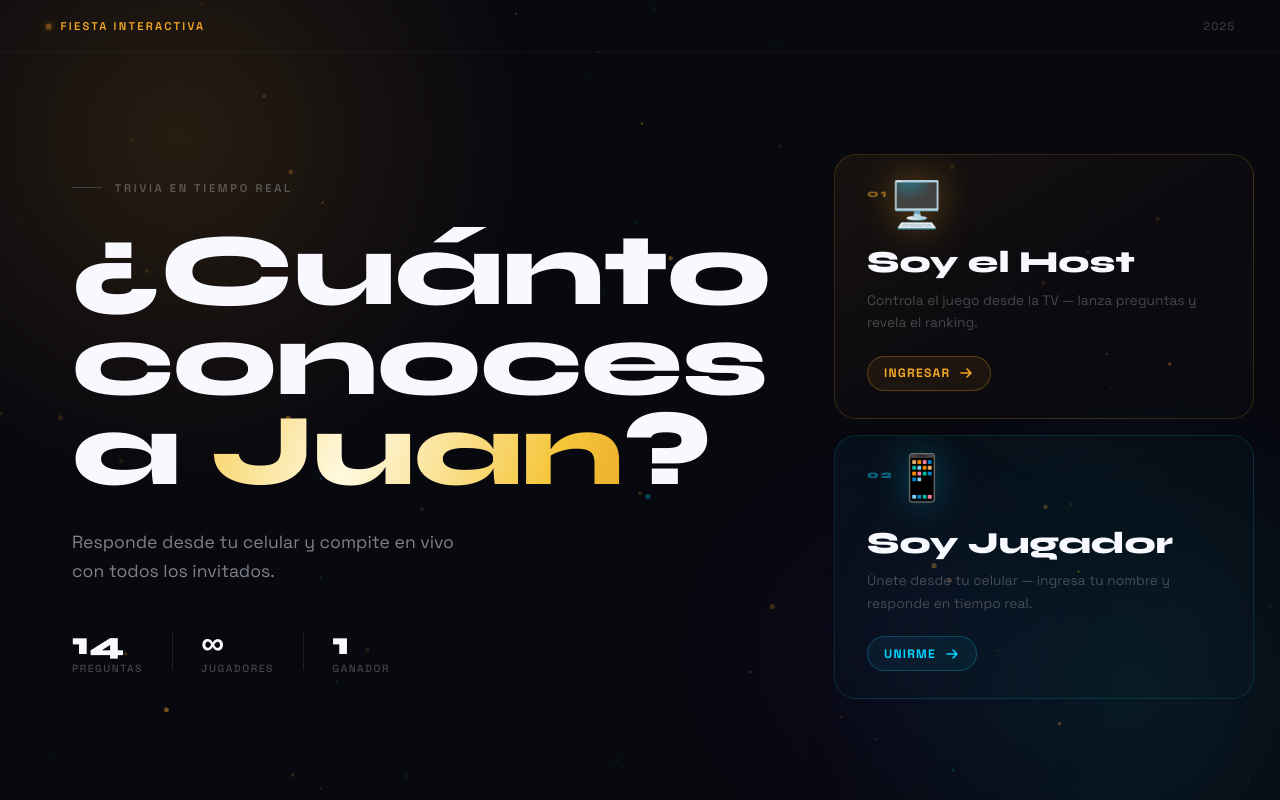
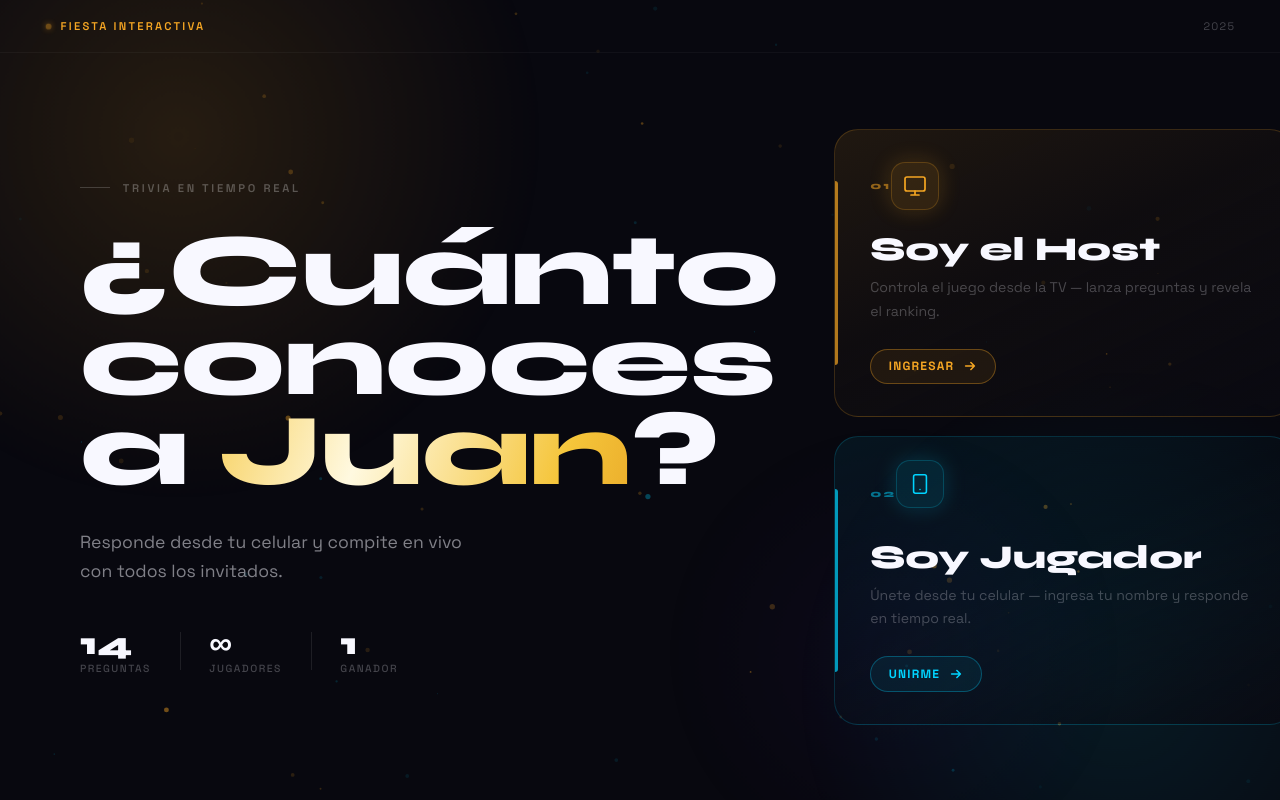
Before and after one commit to Juansalgadov/trivia-cumple, a Next.js app: page / in a window 1280 px wide. Built offline with nearby package versions, Linux system fonts and the light colour scheme.

Commit message:
feat: replace emoji with SVG icons and adjust layout styles
Co-authored-by: Juan Salgado Vargas <281256776+Juansalgadov@users.noreply.github.com>

```diff
--- a/src/app/page.js
+++ b/src/app/page.js
@@ -169,7 +169,13 @@ export default function GatewayPage() {
               <div className={styles.cardGlowFill} aria-hidden="true" />
               <div className={styles.cardTop}>
                 <span className={styles.cardNum}>01</span>
-                <span className={styles.cardEmoji} aria-hidden="true">🖥️</span>
+                <div className={styles.cardIconWrap} aria-hidden="true">
+                  {/* Monitor / TV icon */}
+                  <svg width="24" height="24" viewBox="0 0 24 24" fill="none" stroke="currentColor" strokeWidth="1.7" strokeLinecap="round" strokeLinejoin="round">
+                    <rect x="2" y="3" width="20" height="14" rx="2"/>
+                    <path d="M8 21h8M12 17v4"/>
+                  </svg>
+                </div>
               </div>
               <h2 className={styles.cardTitle}>Soy el Host</h2>
               <p className={styles.cardDesc}>
@@ -177,8 +183,8 @@ export default function GatewayPage() {
               </p>
               <div className={styles.cardCta}>
                 <span>Ingresar</span>
-                <svg width="16" height="16" viewBox="0 0 16 16" fill="none" aria-hidden="true">
-                  <path d="M3 8h10M9 4l4 4-4 4" stroke="currentColor" strokeWidth="1.6" strokeLinecap="round" strokeLinejoin="round"/>
+                <svg width="14" height="14" viewBox="0 0 16 16" fill="none" aria-hidden="true">
+                  <path d="M3 8h10M9 4l4 4-4 4" stroke="currentColor" strokeWidth="1.8" strokeLinecap="round" strokeLinejoin="round"/>
                 </svg>
               </div>
             </button>
@@ -191,16 +197,22 @@ export default function GatewayPage() {
               <div className={styles.cardGlowFill} aria-hidden="true" />
               <div className={styles.cardTop}>
                 <span className={styles.cardNum}>02</span>
-                <span className={styles.cardEmoji} aria-hidden="true">📱</span>
+                <div className={styles.cardIconWrap} aria-hidden="true">
+                  {/* Smartphone icon */}
+                  <svg width="22" height="22" viewBox="0 0 24 24" fill="none" stroke="currentColor" strokeWidth="1.7" strokeLinecap="round" strokeLinejoin="round">
+                    <rect x="5" y="2" width="14" height="20" rx="2"/>
+                    <path d="M12 18h.01"/>
+                  </svg>
+                </div>
               </div>
               <h2 className={styles.cardTitle}>Soy Jugador</h2>
               <p className={styles.cardDesc}>
-                {`Únete desde tu celular — ingresa tu nombre y responde en tiempo real.`}
+                {'Únete desde tu celular — ingresa tu nombre y responde en tiempo real.'}
               </p>
               <div className={styles.cardCta}>
                 <span>Unirme</span>
-                <svg width="16" height="16" viewBox="0 0 16 16" fill="none" aria-hidden="true">
-                  <path d="M3 8h10M9 4l4 4-4 4" stroke="currentColor" strokeWidth="1.6" strokeLinecap="round" strokeLinejoin="round"/>
+                <svg width="14" height="14" viewBox="0 0 16 16" fill="none" aria-hidden="true">
+                  <path d="M3 8h10M9 4l4 4-4 4" stroke="currentColor" strokeWidth="1.8" strokeLinecap="round" strokeLinejoin="round"/>
                 </svg>
               </div>
             </button>
--- a/src/app/page.module.css
+++ b/src/app/page.module.css
@@ -109,13 +109,14 @@
   z-index: 10;
   flex: 1;
   display: grid;
-  grid-template-columns: 1fr 420px;
-  gap: 4rem;
+  grid-template-columns: 1fr 460px;
+  gap: 3.5rem;
   align-items: center;
-  padding: 3rem 3.5rem 3rem 4.5rem;
-  max-width: 1280px;
+  padding: 2rem 4rem 2rem 5rem;
+  max-width: 1380px;
   width: 100%;
   margin: 0 auto;
+  min-height: calc(100dvh - 60px);
 }
 
 /* ── Hero col ── */
@@ -231,7 +232,7 @@
 .rolesCol {
   display: flex;
   flex-direction: column;
-  gap: 1rem;
+  gap: 1.2rem;
   animation: fadeInRight 0.75s 0.1s cubic-bezier(.16,1,.3,1) both;
 }
 
@@ -240,19 +241,36 @@
   position: relative;
   display: flex;
   flex-direction: column;
-  padding: 1.8rem 2rem 1.7rem;
-  border-radius: 22px;
-  border: 1px solid rgba(255,255,255,0.06);
+  padding: 2rem 2.2rem 2rem;
+  border-radius: 24px;
+  border: 1px solid rgba(255,255,255,0.07);
   cursor: pointer;
   overflow: hidden;
   text-align: left;
   transition:
-    transform 0.3s cubic-bezier(.34,1.4,.64,1),
-    box-shadow 0.3s ease,
-    border-color 0.3s ease;
+    transform 0.32s cubic-bezier(.34,1.4,.64,1),
+    box-shadow 0.32s ease,
+    border-color 0.32s ease;
   -webkit-tap-highlight-color: transparent;
-  min-height: 210px;
-  backdrop-filter: blur(6px);
+  backdrop-filter: blur(8px);
+}
+
+/* Barra de acento izquierda */
+.roleCard::before {
+  content: '';
+  position: absolute;
+  left: 0;
+  top: 18%;
+  bottom: 18%;
+  width: 3px;
+  border-radius: 0 3px 3px 0;
+  transition: top 0.3s ease, bottom 0.3s ease, opacity 0.3s ease;
+  opacity: 0.7;
+}
+.roleCard:hover::before {
+  top: 8%;
+  bottom: 8%;
+  opacity: 1;
 }
 
 /* Glow interior */
@@ -265,128 +283,167 @@
   border-radius: inherit;
 }
 
+/* Glow top-edge highlight */
+.roleCard::after {
+  content: '';
+  position: absolute;
+  top: 0;
+  left: 18%;
+  right: 18%;
+  height: 1px;
+  opacity: 0;
+  transition: opacity 0.3s ease, left 0.3s ease, right 0.3s ease;
+  border-radius: 1px;
+}
+.roleCard:hover::after {
+  opacity: 1;
+  left: 8%;
+  right: 8%;
+}
+
 /* ── Host card ── */
 .hostCard {
-  background: linear-gradient(148deg,
-    rgba(245,166,35,0.07) 0%,
-    rgba(245,166,35,0.02) 50%,
-    rgba(255,255,255,0.01) 100%
+  background: linear-gradient(155deg,
+    rgba(245,166,35,0.1) 0%,
+    rgba(245,166,35,0.03) 45%,
+    rgba(10,10,18,0.8) 100%
   );
-  border-color: rgba(245,166,35,0.18);
+  border-color: rgba(245,166,35,0.2);
 }
+.hostCard::before { background: var(--color-gold); }
+.hostCard::after  { background: linear-gradient(90deg, transparent, rgba(245,166,35,0.6), transparent); }
 .hostCard .cardGlowFill {
-  background: radial-gradient(ellipse 100% 80% at 10% 120%, rgba(245,166,35,0.22) 0%, transparent 55%);
+  background: radial-gradient(ellipse 120% 90% at 0% 110%, rgba(245,166,35,0.2) 0%, transparent 55%);
 }
 .hostCard:hover {
-  transform: translateY(-7px) scale(1.012);
+  transform: translateY(-8px) scale(1.015);
   box-shadow:
-    0 28px 70px rgba(245,166,35,0.24),
-    0 6px 20px rgba(0,0,0,0.55),
-    inset 0 1px 0 rgba(245,166,35,0.25);
-  border-color: rgba(245,166,35,0.5);
+    0 32px 80px rgba(245,166,35,0.28),
+    0 8px 24px rgba(0,0,0,0.6),
+    inset 0 1px 0 rgba(245,166,35,0.18);
+  border-color: rgba(245,166,35,0.55);
 }
 .hostCard:hover .cardGlowFill { opacity: 1; }
 
 /* ── Join card ── */
 .joinCard {
-  background: linear-gradient(148deg,
-    rgba(0,212,255,0.05) 0%,
-    rgba(0,212,255,0.02) 50%,
-    rgba(255,255,255,0.01) 100%
+  background: linear-gradient(155deg,
+    rgba(0,212,255,0.07) 0%,
+    rgba(0,212,255,0.02) 45%,
+    rgba(10,10,18,0.8) 100%
   );
-  border-color: rgba(0,212,255,0.14);
+  border-color: rgba(0,212,255,0.18);
 }
+.joinCard::before { background: var(--color-cyan); }
+.joinCard::after  { background: linear-gradient(90deg, transparent, rgba(0,212,255,0.55), transparent); }
 .joinCard .cardGlowFill {
-  background: radial-gradient(ellipse 100% 80% at 90% 120%, rgba(0,212,255,0.18) 0%, transparent 55%);
+  background: radial-gradient(ellipse 120% 90% at 100% 110%, rgba(0,212,255,0.18) 0%, transparent 55%);
 }
 .joinCard:hover {
-  transform: translateY(-7px) scale(1.012);
+  transform: translateY(-8px) scale(1.015);
   box-shadow:
-    0 28px 70px rgba(0,212,255,0.2),
-    0 6px 20px rgba(0,0,0,0.55),
-    inset 0 1px 0 rgba(0,212,255,0.22);
-  border-color: rgba(0,212,255,0.42);
+    0 32px 80px rgba(0,212,255,0.22),
+    0 8px 24px rgba(0,0,0,0.6),
+    inset 0 1px 0 rgba(0,212,255,0.18);
+  border-color: rgba(0,212,255,0.48);
 }
 .joinCard:hover .cardGlowFill { opacity: 1; }
 
-.roleCard:active { transform: translateY(0) scale(0.978); }
+.roleCard:active { transform: translateY(0) scale(0.975); }
 
 /* Card interior */
 .cardTop {
   display: flex;
-  align-items: flex-start;
+  align-items: center;
   justify-content: space-between;
-  margin-bottom: 1.1rem;
+  margin-bottom: 1.4rem;
 }
 .cardNum {
   font-family: 'Syne', sans-serif;
-  font-size: 0.68rem;
+  font-size: 0.65rem;
   font-weight: 800;
-  letter-spacing: 0.2em;
+  letter-spacing: 0.22em;
   text-transform: uppercase;
-  padding-top: 0.2rem;
 }
-.hostCard .cardNum { color: rgba(245,166,35,0.5); }
-.joinCard  .cardNum { color: rgba(0,212,255,0.45); }
+.hostCard .cardNum { color: rgba(245,166,35,0.55); }
+.joinCard  .cardNum { color: rgba(0,212,255,0.5); }
 
-.cardEmoji {
-  font-size: 2.8rem;
-  line-height: 1;
-  animation: float 5s ease-in-out infinite;
+/* SVG icon wraper */
+.cardIconWrap {
+  width: 48px;
+  height: 48px;
+  border-radius: 14px;
+  display: flex;
+  align-items: center;
+  justify-content: center;
+  animation: float 5.5s ease-in-out infinite;
+  flex-shrink: 0;
 }
-.hostCard .cardEmoji {
-  filter: drop-shadow(0 0 18px rgba(245,166,35,0.38));
+.hostCard .cardIconWrap {
+  background: rgba(245,166,35,0.12);
+  border: 1px solid rgba(245,166,35,0.22);
+  box-shadow: 0 0 22px rgba(245,166,35,0.2);
   animation-delay: 0s;
 }
-.joinCard .cardEmoji {
-  filter: drop-shadow(0 0 18px rgba(0,212,255,0.3));
-  animation-delay: -2.5s;
+.joinCard .cardIconWrap {
+  background: rgba(0,212,255,0.1);
+  border: 1px solid rgba(0,212,255,0.2);
+  box-shadow: 0 0 22px rgba(0,212,255,0.18);
+  animation-delay: -2.8s;
 }
+.hostCard .cardIconWrap svg { color: var(--color-gold); }
+.joinCard  .cardIconWrap svg { color: var(--color-cyan); }
 
 .cardTitle {
   font-family: 'Syne', sans-serif;
-  font-size: clamp(1.55rem, 2.4vw, 2.1rem);
+  font-size: clamp(1.6rem, 2.6vw, 2.2rem);
   font-weight: 800;
-  line-height: 1.1;
+  line-height: 1.05;
   color: var(--color-text);
-  margin: 0 0 0.55rem;
+  margin: 0 0 0.6rem;
 }
 
 .cardDesc {
   font-family: 'Space Grotesk', sans-serif;
-  font-size: 0.86rem;
+  font-size: 0.88rem;
   color: var(--color-text-faint);
-  line-height: 1.62;
-  margin: 0 0 1.4rem;
+  line-height: 1.65;
+  margin: 0 0 1.6rem;
   flex: 1;
 }
 
 .cardCta {
   display: inline-flex;
   align-items: center;
-  gap: 0.5rem;
+  gap: 0.55rem;
   font-family: 'Space Grotesk', sans-serif;
-  font-size: 0.76rem;
+  font-size: 0.75rem;
   font-weight: 700;
   letter-spacing: 0.1em;
   text-transform: uppercase;
-  padding: 0.52rem 1rem;
+  padding: 0.55rem 1.1rem;
   border-radius: 999px;
   border: 1px solid;
   width: fit-content;
-  transition: gap 0.22s ease;
+  transition: gap 0.22s cubic-bezier(.34,1.4,.64,1), box-shadow 0.22s ease;
 }
 .hostCard .cardCta {
   color: var(--color-gold);
-  border-color: rgba(245,166,35,0.3);
-  background: rgba(245,166,35,0.07);
+  border-color: rgba(245,166,35,0.35);
+  background: rgba(245,166,35,0.08);
+}
+.hostCard:hover .cardCta {
+  box-shadow: 0 0 16px rgba(245,166,35,0.3);
 }
 .joinCard .cardCta {
   color: var(--color-cyan);
-  border-color: rgba(0,212,255,0.25);
-  background: rgba(0,212,255,0.06);
+  border-color: rgba(0,212,255,0.3);
+  background: rgba(0,212,255,0.07);
 }
-.roleCard:hover .cardCta { gap: 0.85rem; }
+.joinCard:hover .cardCta {
+  box-shadow: 0 0 16px rgba(0,212,255,0.25);
+}
+.roleCard:hover .cardCta { gap: 0.9rem; }
 
 /* ══════════════════════════════════════════
    Auth overlay
```
